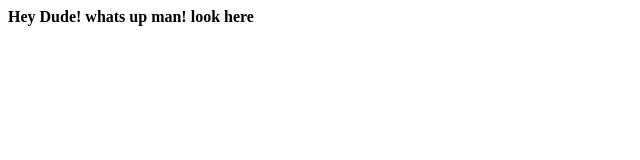
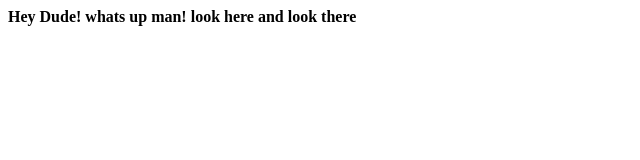
Before and after one commit to forgit-breeze/forgit-breeze.github.io, a plain HTML site: page index.html in a window 1280 px wide. Shown: the whole page, without its empty margins (0-640 px from the left). Drawn offline with Linux system fonts and the light colour scheme.

Commit message:
lookup man

```diff
--- a/index.html
+++ b/index.html
@@ -1,3 +1,3 @@
 <html>
-  <b>Hey Dude! whats up man! look here</b>
+  <b>Hey Dude! whats up man! look here and look there</b>
 </html>
```
